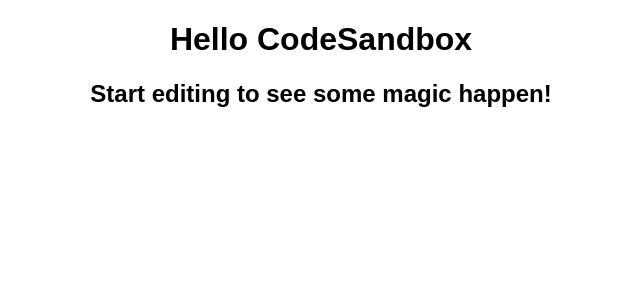
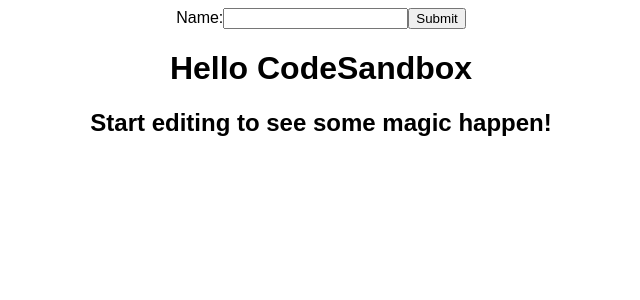
Before and after one commit to Smetukh/react-movie-search, a React (Create React App) app: page / in a window 1280 px wide. Shown: the top 300 px of the page, without its empty margins (319-959 px from the left). Built offline with nearby package versions, Linux system fonts and the light colour scheme.

Commit message:
Add input form
Add input form

```diff
--- a/src/App.js
+++ b/src/App.js
@@ -1,9 +1,11 @@
 import React from "react";
 import "./styles.css";
+import InputForm from "./components/InputForm";
 
 export default function App() {
   return (
     <div className="App">
+      <InputForm />
       <h1>Hello CodeSandbox</h1>
       <h2>Start editing to see some magic happen!</h2>
     </div>
--- /dev/null
+++ b/src/components/InputForm.js
@@ -0,0 +1,20 @@
+import React, { useState } from "react";
+
+const InputForm = props => {
+  const [inputValue, setInputValue] = useState(null);
+  return (
+    <form onSubmit={() => {}}>
+      <label>
+        Name:
+        <input
+          type="text"
+          value={inputValue}
+          onChange={e => setInputValue(e.target.value)}
+        />
+      </label>
+      <input type="submit" value="Submit" />
+    </form>
+  );
+};
+
+export default InputForm;
```
